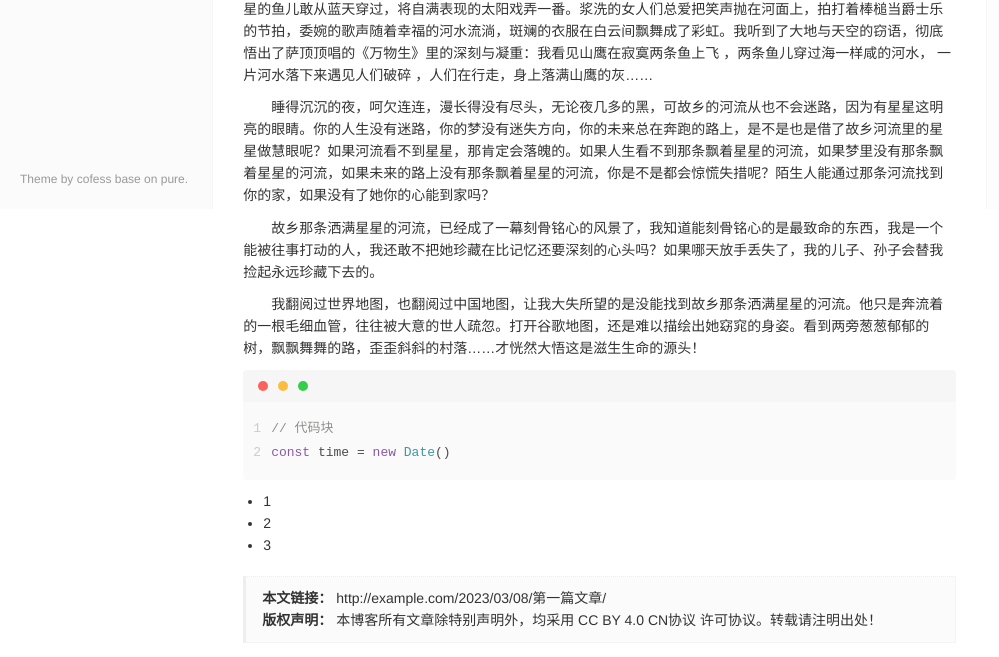
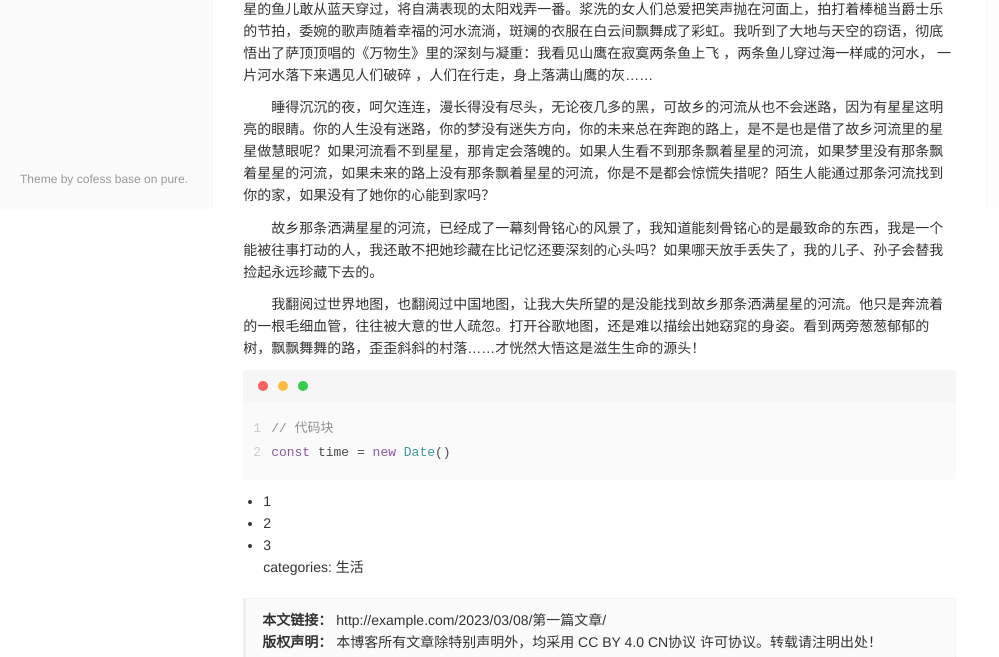
Before and after one commit to WuHuaGuo604/WuHuaGuo604.github.io, a plain HTML site: page index.html in a window 1280 px wide. Shown: the part 591-1248 px from the top of the page, without its empty margins (0-999 px from the left). Drawn offline with nearby package versions, Linux system fonts and the light colour scheme; no server answers.

Commit message:
Site updated: 2023-03-08 21:05:38

```diff
--- a/index.html
+++ b/index.html
@@ -245,7 +245,7 @@
 <ul>
 <li>1</li>
 <li>2</li>
-<li>3</li>
+<li>3<br>categories: 生活</li>
 </ul>
 
 
```
Also changed, not shown: categories/index.html (added).
